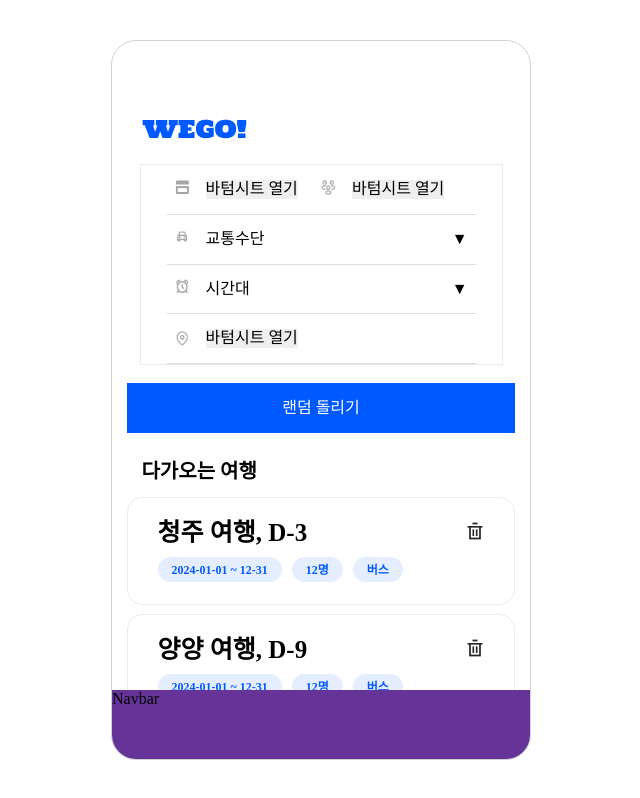
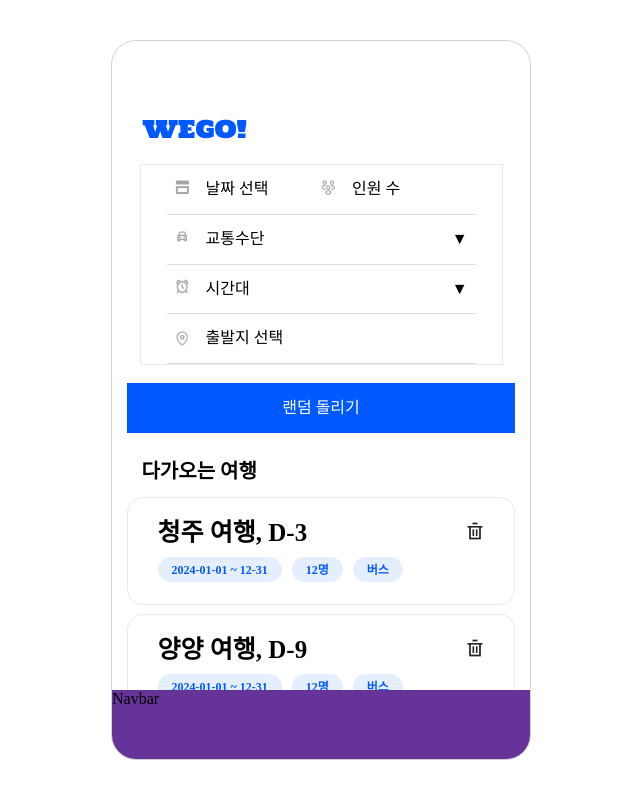
Before and after one commit to UMC-WEGO/WEGO_FE_React, a React (Vite) app in the folder WEGO_FE/: page /home in a window 1280 px wide. Shown: the whole page, without its empty margins (319-959 px from the left). Built offline with nearby package versions, Linux system fonts and the light colour scheme; a web font is replaced by a local one.

Commit message:
feat: 선택할 수 있는 요소 상태관리 추가

```diff
--- a/WEGO_FE/src/components/feat2/BottomSheet.tsx
+++ b/WEGO_FE/src/components/feat2/BottomSheet.tsx
@@ -52,9 +52,10 @@ const Content = styled.div`
 interface BottomsheetProps {
   isOpen: boolean;
   onClose: () => void;
+  children?: React.ReactNode;
 }
 
-const Bottomsheet: React.FC<BottomsheetProps>  = ({ isOpen, onClose }) => {
+const Bottomsheet: React.FC<BottomsheetProps>  = ({ isOpen, onClose}) => {
   return (
     <>
       {isOpen && (
@@ -63,7 +64,6 @@ const Bottomsheet: React.FC<BottomsheetProps>  = ({ isOpen, onClose }) => {
             initial={{ opacity: 0 }}
             animate={{ opacity: 1 }}
             exit={{ opacity: 0 }}
-            onClick={onClose}
           />
           <SheetCard
             initial={{ y: "100%" }}
@@ -75,7 +75,8 @@ const Bottomsheet: React.FC<BottomsheetProps>  = ({ isOpen, onClose }) => {
             </BottomHeader>
             <ContentArea>
               <Content>
-                내용내용 내용내용 내용내용 내용내용 내용내용 내용내용
+                <button>버어트으은</button>
+                <button>붜어투우운</button>
               </Content>
             </ContentArea>
           </SheetCard>
--- a/WEGO_FE/src/components/feat2/DestinationFilter.tsx
+++ b/WEGO_FE/src/components/feat2/DestinationFilter.tsx
@@ -52,6 +52,10 @@ const IconImg = styled.img`
     margin-right: 17px;
 `
 
+const BottomSheetBtn = styled.button`
+  background-color: white;
+`
+
 // 교통수단, 시간대 옵션
 type Option = {
   label: string;
@@ -83,14 +87,14 @@ const DestinationFilter = () => {
           <Label>
             <IconImg src={calender_icon}/>
             <div>
-              <button onClick={ ToggleBottomSheet }>바텀시트 열기</button>
+              <BottomSheetBtn onClick={ ToggleBottomSheet }>날짜 선택</BottomSheetBtn>
               <Bottomsheet isOpen={isBottomActive} onClose={ToggleBottomSheet}/>
             </div>
           </Label>
           <Label>
             <IconImg src={people_icon}/>
             <div>
-              <button onClick={ ToggleBottomSheet }>바텀시트 열기</button>
+              <BottomSheetBtn onClick={ ToggleBottomSheet }>인원 수</BottomSheetBtn>
               <Bottomsheet isOpen={isBottomActive} onClose={ToggleBottomSheet}/>
             </div>
           </Label>
@@ -105,7 +109,7 @@ const DestinationFilter = () => {
           <IconImg src={pin_icon}/>
           <BottomSheetItem>
             <div>
-              <button onClick={ ToggleBottomSheet }>바텀시트 열기</button>
+              <BottomSheetBtn onClick={ ToggleBottomSheet }>출발지 선택</BottomSheetBtn>
               <Bottomsheet isOpen={isBottomActive} onClose={ToggleBottomSheet}/>
             </div>
           </BottomSheetItem>
--- a/WEGO_FE/src/components/feat2/PostCard.tsx
+++ b/WEGO_FE/src/components/feat2/PostCard.tsx
@@ -89,11 +89,13 @@ const TimestampFormat = (timestamp: Date) => {
   );
 }
 
-const PostCard = ({props}: PostCardProps) => {
+const PostCard = ({props, showRank}: PostCardProps) => {
   return(
     <>
       <PostCardBox>
+        {showRank &&
           <PopularPostColumn1>{props.ranking}</PopularPostColumn1>
+        }
         <PopularPostColumn2>img</PopularPostColumn2>
         <PopularPostColumn3>
           <PopularPostRow1>
--- a/WEGO_FE/src/pages/feat_2/home-travel-select/TravelSelectPage.tsx
+++ b/WEGO_FE/src/pages/feat_2/home-travel-select/TravelSelectPage.tsx
@@ -180,6 +180,8 @@ const samplePopular: PostCardPropsType[] = [
 ]
 
 function TravelSelectPage() {
+  // 선택이 되었는지?
+  const [isSelected, setIsSelected] = useState(false);
   // 확정된 여행지
   const [fixedDeparture, setFixedDeparture] = useState("");
   // 이동시간
--- a/WEGO_FE/src/pages/feat_2/home/HomePage.tsx
+++ b/WEGO_FE/src/pages/feat_2/home/HomePage.tsx
@@ -8,11 +8,6 @@ import PopularPostCard from '../../../components/feat2/PostCard';
 import PopularMissionCard from '../../../components/feat2/MissionCard';
 import Button from '../../../components/feat1/button/Button';
 import DestinationFilter from '../../../components/feat2/DestinationFilter';
-
-/*
-속성값이 겹치는 컨테이너 (LOGO, Selector 등)를 하나의 컴포넌트로 만들고
-속성값을 따로 받는건 어떰???
-*/
 
 // 홈 화면 전체적인 레이아웃
 const AppContainer = styled.p`
@@ -287,7 +282,7 @@ function HomePage() {
             </ContainerTitle>
             <PopularPostArea>
               {samplePopular.map((popular) => (
-                <PopularPostCard props={popular}/>
+                <PopularPostCard props={popular} showRank={true}/>
               ))}
             </PopularPostArea>
           </PopularPostContainer>
```
Lines whose indentation alone changed are shown as unchanged.
